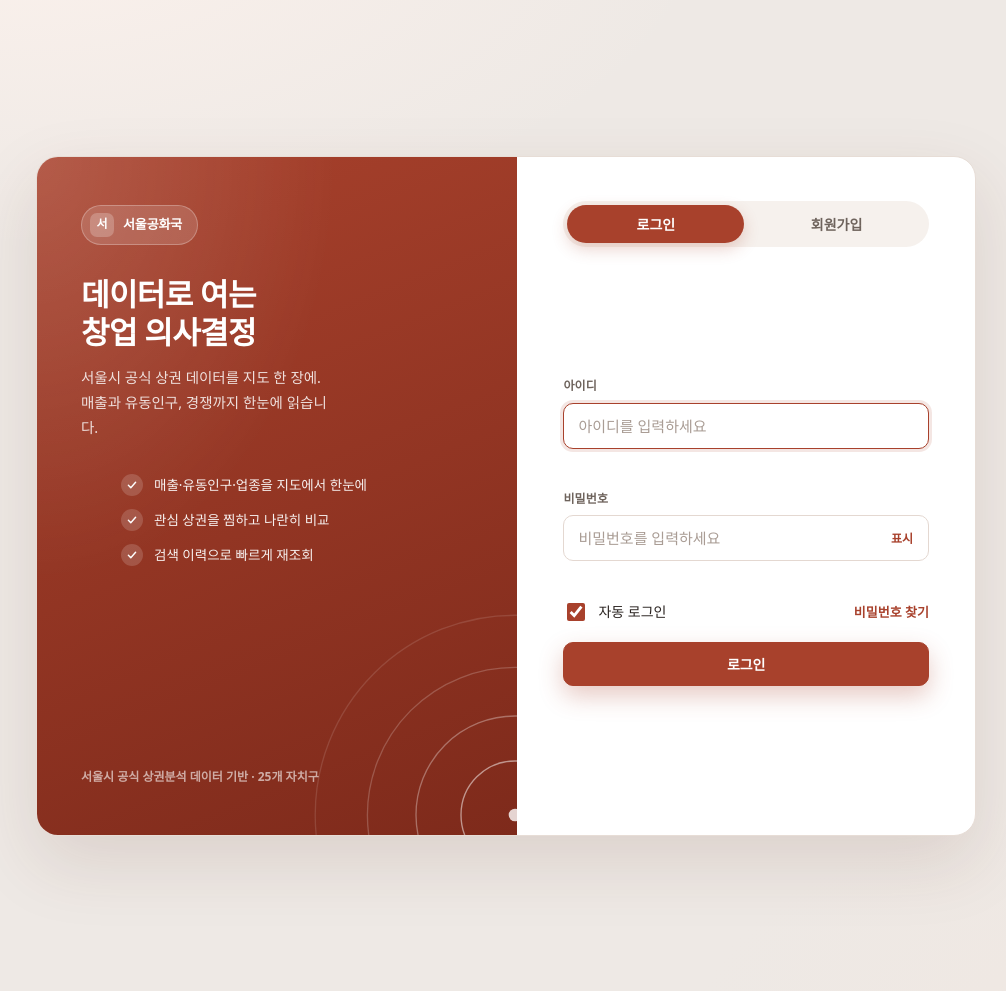
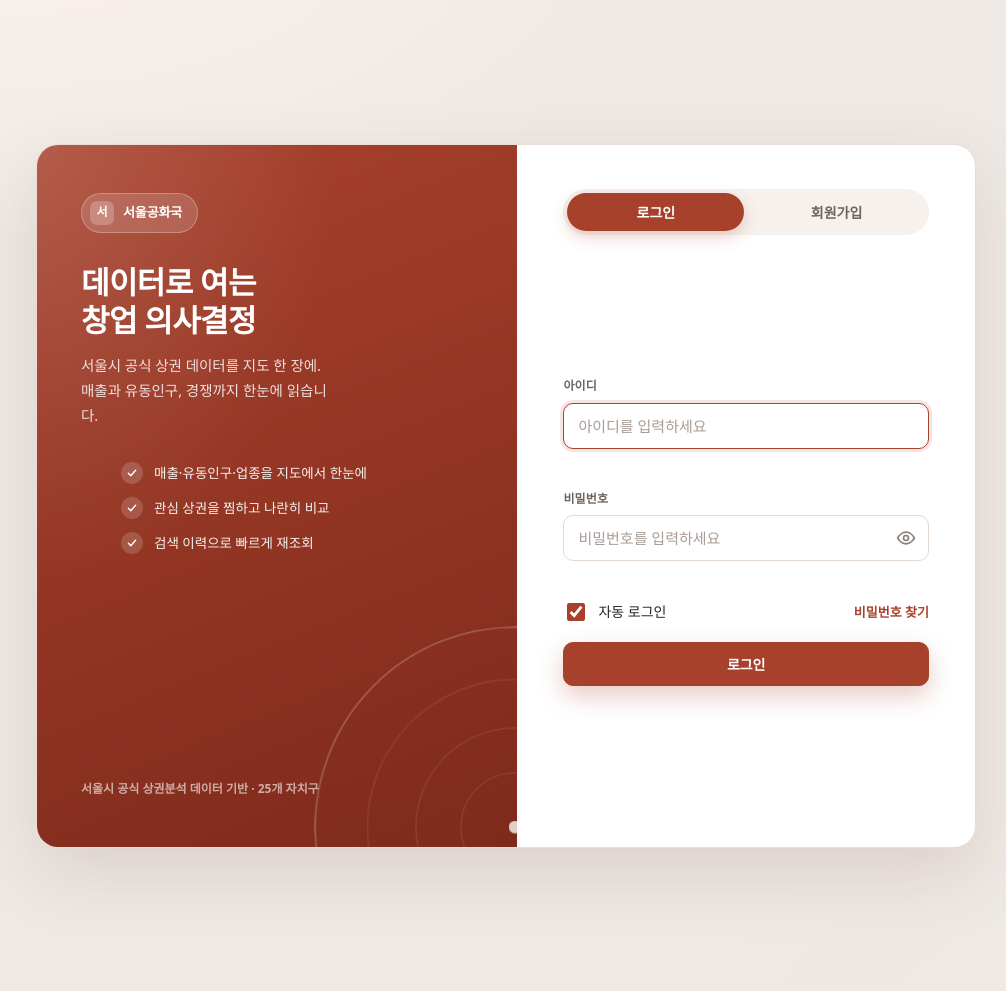
Before and after one commit to sangkwon-poly/sangkwon-platform-poly, a Spring Boot app: page /member/login in a window 1280 px wide. Shown: the whole page, without its empty margins (134-1140 px from the left). Run offline with Spring Boot 4, Linux system fonts and the light colour scheme; some of the project's set-up classes (security, data sources, template engines, error pages and the like) are left out, and stand-ins take their place; some web fonts are replaced.

Commit message:
feat: 로그인/회원가입 UX 강화 (비밀번호 강도·눈 아이콘·CapsLock·성능)
- 회원가입 비밀번호 강도 미터(약함/보통/강함)를 입력 즉시 표시
- 비밀번호 표시 토글을 눈 아이콘으로 통일
- 비밀번호 입력 중 CapsLock 켜짐을 앰버로 안내
- 브라우저 자동완성이 강제하는 노란 배경을 표면색으로 보정
- 히어로 배경 반경을 은은한 레이더 펄스로(모션 최소화 설정 존중)
- 중복 확인 결과를 캐시해 같은 값 재조회 방지, 폰트 CDN preconnect
- 카드 높이를 704px로 통일(강도 미터 추가분 반영)

```diff
--- a/src/main/resources/static/member/css/member.css
+++ b/src/main/resources/static/member/css/member.css
@@ -36,6 +36,7 @@
 
   /* 상태색 */
   --ok: #4E7A3E;
+  --warn: #B8761F;
   --danger: #C0392B;
 
   /* 라운드 */
@@ -447,6 +448,16 @@ p {
   cursor: not-allowed;
 }
 
+/* 브라우저 자동완성이 강제하는 노란 배경을 표면색으로 덮는다 */
+.input:-webkit-autofill,
+.input:-webkit-autofill:hover,
+.input:-webkit-autofill:focus {
+  -webkit-text-fill-color: var(--ink);
+  -webkit-box-shadow: 0 0 0 1000px var(--surface) inset;
+  caret-color: var(--ink);
+  transition: background-color 9999s ease-out 0s;
+}
+
 .input--invalid,
 .input[aria-invalid="true"] {
   border-color: var(--danger);
@@ -494,6 +505,11 @@ textarea.input {
   color: var(--ok);
 }
 
+/* CapsLock 등 주의 안내는 앰버로 */
+.field__error.is-warn {
+  color: var(--warn);
+}
+
 /* 접미 요소가 있는 인풋(비밀번호 표시 토글 등) */
 .input-affix {
   position: relative;
@@ -502,7 +518,7 @@ textarea.input {
 }
 
 .input-affix .input {
-  padding-right: 66px;
+  padding-right: 48px;
 }
 
 .input-affix__btn {
@@ -524,6 +540,81 @@ textarea.input {
 .input-affix__btn:hover {
   background: var(--surface-2);
 }
+
+/* 비밀번호 표시 토글: 눈 아이콘 */
+.input-affix__btn--icon {
+  display: inline-flex;
+  align-items: center;
+  justify-content: center;
+  width: 34px;
+  padding: 0;
+  color: var(--muted-2);
+  transition: color .15s ease, background .15s ease;
+}
+
+.input-affix__btn--icon:hover {
+  color: var(--brand);
+}
+
+.input-affix__btn--icon svg {
+  width: 20px;
+  height: 20px;
+  fill: none;
+  stroke: currentColor;
+  stroke-width: 2;
+  stroke-linecap: round;
+  stroke-linejoin: round;
+}
+
+.input-affix__btn--icon .ic-eye-off {
+  display: none;
+}
+
+.input-affix__btn--icon[aria-pressed="true"] .ic-eye {
+  display: none;
+}
+
+.input-affix__btn--icon[aria-pressed="true"] .ic-eye-off {
+  display: block;
+}
+
+/* 비밀번호 강도 미터 */
+.pw-meter {
+  display: flex;
+  align-items: center;
+  gap: 10px;
+  margin-top: -2px;
+}
+
+.pw-meter__bars {
+  flex: 1;
+  display: grid;
+  grid-template-columns: repeat(3, 1fr);
+  gap: 5px;
+}
+
+.pw-meter__bars span {
+  height: 4px;
+  border-radius: 3px;
+  background: var(--line);
+  transition: background .2s ease;
+}
+
+.pw-meter__label {
+  min-width: 3em;
+  text-align: right;
+  font-size: 11px;
+  font-weight: 700;
+  color: var(--muted-2);
+}
+
+.pw-meter[data-level="1"] .pw-meter__bars span:nth-child(-n+1) { background: var(--danger); }
+.pw-meter[data-level="2"] .pw-meter__bars span:nth-child(-n+2) { background: var(--warn); }
+.pw-meter[data-level="3"] .pw-meter__bars span { background: var(--ok); }
+
+.pw-meter[data-level="1"] .pw-meter__label { color: var(--danger); }
+.pw-meter[data-level="2"] .pw-meter__label { color: var(--warn); }
+.pw-meter[data-level="3"] .pw-meter__label { color: var(--ok); }
 
 /* --------------------------------------------------------------------
  * 7. 탭 (pill)
@@ -616,7 +707,7 @@ textarea.input {
   grid-template-columns: 1.05fr 1fr;
   width: 100%;
   max-width: 940px;
-  min-height: 680px;
+  min-height: 704px;
   background: var(--surface);
   border: 1px solid var(--line);
   border-radius: 22px;
@@ -648,6 +739,31 @@ textarea.input {
   color: #fff;
   z-index: -1;
   pointer-events: none;
+}
+
+/* 상권 반경을 은유한 레이더 펄스: 안쪽에서 바깥으로 번지는 밝기 */
+.auth-hero__deco .ring {
+  opacity: .1;
+  animation: radar 3.8s ease-in-out infinite;
+}
+
+.auth-hero__deco .ring:nth-of-type(2) { animation-delay: .4s; }
+.auth-hero__deco .ring:nth-of-type(3) { animation-delay: .8s; }
+.auth-hero__deco .ring:nth-of-type(4) { animation-delay: 1.2s; }
+
+.auth-hero__deco .ping-core {
+  opacity: .55;
+  animation: corepulse 3.8s ease-in-out infinite;
+}
+
+@keyframes radar {
+  0%, 55%, 100% { opacity: .1; }
+  28% { opacity: .48; }
+}
+
+@keyframes corepulse {
+  0%, 100% { opacity: .5; }
+  50% { opacity: 1; }
 }
 
 .auth-hero__brand {
--- a/src/main/resources/static/member/js/auth.js
+++ b/src/main/resources/static/member/js/auth.js
@@ -54,13 +54,9 @@
     tabs.forEach(function (t) {
       t.addEventListener('click', function () { activateTab(t.getAttribute('data-tab')); });
     });
-    // 폼 하단 "회원가입/로그인" 전환 링크
-    document.querySelectorAll('[data-goto-tab]').forEach(function (b) {
-      b.addEventListener('click', function () { activateTab(b.getAttribute('data-goto-tab')); });
-    });
 
     /* ---------------------------------------------------------------
-     * 비밀번호 표시 토글
+     * 비밀번호 표시 토글 (아이콘은 aria-pressed 상태로 CSS가 전환)
      * ------------------------------------------------------------- */
     document.querySelectorAll('[data-toggle-pw]').forEach(function (btn) {
       btn.addEventListener('click', function () {
@@ -68,7 +64,6 @@
         if (!input) return;
         var show = input.type === 'password';
         input.type = show ? 'text' : 'password';
-        btn.textContent = show ? '숨김' : '표시';
         btn.setAttribute('aria-pressed', show ? 'true' : 'false');
         btn.setAttribute('aria-label', show ? '비밀번호 숨김' : '비밀번호 표시');
       });
@@ -89,6 +84,7 @@
       if (errEl) {
         errEl.textContent = message || '';
         errEl.classList.toggle('is-ok', state === 'ok');
+        errEl.classList.remove('is-warn');
       }
     }
     function setError(inputId, message) { setField(inputId, message, 'error'); }
@@ -105,11 +101,21 @@
     /* ---------------------------------------------------------------
      * 회원가입 실시간 검증 (디바운스 + 서버 중복확인)
      * ------------------------------------------------------------- */
+    // 같은 값은 다시 조회하지 않도록 결과를 캐시(오류 결과 null은 캐시하지 않음)
+    var availCache = { 'check-login-id': {}, 'check-email': {} };
     function availability(path, param, value) {
+      var cache = availCache[path];
+      if (cache && Object.prototype.hasOwnProperty.call(cache, value)) {
+        return Promise.resolve(cache[value]);
+      }
       return fetch('/api/members/' + path + '?' + param + '=' + encodeURIComponent(value),
           { headers: { Accept: 'application/json' } })
         .then(function (r) { return r.ok ? r.json() : null; })
-        .then(function (b) { return (b && b.data) ? b.data.available : null; })
+        .then(function (b) {
+          var a = (b && b.data) ? b.data.available : null;
+          if (cache && a !== null) cache[value] = a;
+          return a;
+        })
         .catch(function () { return null; });
     }
     var sPw = document.getElementById('signup-pw');
@@ -159,6 +165,28 @@
       setField('signup-nick', '사용 가능한 닉네임입니다.', 'ok'); set('nick', true);
     });
 
+    // 비밀번호 강도 미터: 길이 + 문자 종류로 약함/보통/강함
+    var pwMeter = document.getElementById('signup-pw-meter');
+    var pwMeterLabel = pwMeter.querySelector('.pw-meter__label');
+    var STRENGTH_LABEL = ['비밀번호 안전도', '약함', '보통', '강함'];
+    function pwStrength(v) {
+      if (v.length < 8) return 0;
+      var score = 0;
+      if (/[a-z]/.test(v)) score++;
+      if (/[A-Z]/.test(v)) score++;
+      if (/\d/.test(v)) score++;
+      if (/[^A-Za-z0-9]/.test(v)) score++;
+      if (v.length >= 12) score++;
+      if (score <= 2) return 1;
+      if (score <= 3) return 2;
+      return 3;
+    }
+    function renderStrength(v) {
+      var lvl = pwStrength(v);
+      pwMeter.setAttribute('data-level', String(lvl));
+      pwMeterLabel.textContent = STRENGTH_LABEL[lvl];
+    }
+
     function checkPw2() {
       var v = sPw2.value;
       if (!v) { clearError('signup-pw2'); set('pw2', false); return; }
@@ -171,9 +199,37 @@
       else if (v.length < 8) { setError('signup-pw', '비밀번호는 8자 이상이어야 합니다.'); set('pw', false); }
       else if (v.length > 72) { setError('signup-pw', '비밀번호는 72자 이하여야 합니다.'); set('pw', false); }
       else { clearError('signup-pw'); set('pw', true); }
+      renderStrength(v);
       checkPw2();
     });
     sPw2.addEventListener('input', checkPw2);
+
+    /* ---------------------------------------------------------------
+     * CapsLock 경고 (비밀번호 입력칸, 포커스 중 + 빨간 에러가 없을 때만)
+     * ------------------------------------------------------------- */
+    function watchCaps(inputId) {
+      var input = document.getElementById(inputId);
+      var errEl = document.getElementById(inputId + '-error');
+      if (!input || !errEl) return;
+      function clearWarn() {
+        if (errEl.classList.contains('is-warn')) { errEl.textContent = ''; errEl.className = 'field__error'; }
+      }
+      function update(e) {
+        if (input.classList.contains('input--invalid')) return;
+        var on = e.getModifierState && e.getModifierState('CapsLock');
+        if (on && document.activeElement === input) {
+          errEl.textContent = 'Caps Lock이 켜져 있습니다.';
+          errEl.className = 'field__error is-warn';
+        } else {
+          clearWarn();
+        }
+      }
+      input.addEventListener('keydown', update);
+      input.addEventListener('keyup', update);
+      input.addEventListener('blur', clearWarn);
+    }
+    watchCaps('login-pw');
+    watchCaps('signup-pw');
 
     /* ---------------------------------------------------------------
      * 제출 중 버튼 로딩 상태
--- a/src/main/resources/static/member/login.html
+++ b/src/main/resources/static/member/login.html
@@ -5,6 +5,7 @@
   <meta name="viewport" content="width=device-width, initial-scale=1" />
   <title>로그인 · 회원가입 · 서울공화국</title>
   <meta name="description" content="서울공화국 상권분석 플랫폼 로그인/회원가입. 서울시 공식 상권 데이터를 지도 위에서 확인하세요." />
+  <link rel="preconnect" href="https://cdn.jsdelivr.net" crossorigin />
   <link rel="stylesheet" href="https://cdn.jsdelivr.net/gh/orioncactus/pretendard/dist/web/static/pretendard.css" />
   <link rel="stylesheet" href="css/member.css" />
 </head>
@@ -16,12 +17,12 @@
       <aside class="auth-hero" aria-label="서비스 소개">
         <svg class="auth-hero__deco" viewBox="0 0 400 400" aria-hidden="true" focusable="false">
           <g fill="none" stroke="currentColor">
-            <circle cx="320" cy="300" r="60" stroke-width="1.5" opacity=".5" />
-            <circle cx="320" cy="300" r="110" stroke-width="1.5" opacity=".32" />
-            <circle cx="320" cy="300" r="164" stroke-width="1.5" opacity=".2" />
-            <circle cx="320" cy="300" r="222" stroke-width="1.5" opacity=".12" />
+            <circle class="ring" cx="320" cy="300" r="60" stroke-width="1.5" />
+            <circle class="ring" cx="320" cy="300" r="110" stroke-width="1.5" />
+            <circle class="ring" cx="320" cy="300" r="164" stroke-width="1.5" />
+            <circle class="ring" cx="320" cy="300" r="222" stroke-width="1.5" />
           </g>
-          <circle cx="320" cy="300" r="7" fill="currentColor" opacity=".8" />
+          <circle class="ping-core" cx="320" cy="300" r="7" fill="currentColor" />
         </svg>
 
         <a class="auth-hero__brand" href="/">
@@ -79,7 +80,10 @@
             <label class="label" for="login-pw">비밀번호</label>
             <div class="input-affix">
               <input class="input" type="password" id="login-pw" name="password" autocomplete="current-password" placeholder="비밀번호를 입력하세요" />
-              <button type="button" class="input-affix__btn" data-toggle-pw="login-pw" aria-label="비밀번호 표시">표시</button>
+              <button type="button" class="input-affix__btn input-affix__btn--icon" data-toggle-pw="login-pw" aria-label="비밀번호 표시" aria-pressed="false">
+                <svg class="ic-eye" viewBox="0 0 24 24" aria-hidden="true"><path d="M2 12s3.6-7 10-7 10 7 10 7-3.6 7-10 7-10-7-10-7z" /><circle cx="12" cy="12" r="3" /></svg>
+                <svg class="ic-eye-off" viewBox="0 0 24 24" aria-hidden="true"><path d="M3 3l18 18" /><path d="M10.6 6.2A9.9 9.9 0 0 1 12 6c6.4 0 10 7 10 7a16.8 16.8 0 0 1-3.3 3.9" /><path d="M6.6 6.6A16.8 16.8 0 0 0 2 12s3.6 7 10 7c1.4 0 2.7-.3 4-.8" /></svg>
+              </button>
             </div>
             <span class="field__error" id="login-pw-error"></span>
           </div>
@@ -120,7 +124,10 @@
               <label class="label" for="signup-pw">비밀번호</label>
               <div class="input-affix">
                 <input class="input" type="password" id="signup-pw" name="password" autocomplete="new-password" placeholder="8자 이상" />
-                <button type="button" class="input-affix__btn" data-toggle-pw="signup-pw" aria-label="비밀번호 표시">표시</button>
+                <button type="button" class="input-affix__btn input-affix__btn--icon" data-toggle-pw="signup-pw" aria-label="비밀번호 표시" aria-pressed="false">
+                  <svg class="ic-eye" viewBox="0 0 24 24" aria-hidden="true"><path d="M2 12s3.6-7 10-7 10 7 10 7-3.6 7-10 7-10-7-10-7z" /><circle cx="12" cy="12" r="3" /></svg>
+                  <svg class="ic-eye-off" viewBox="0 0 24 24" aria-hidden="true"><path d="M3 3l18 18" /><path d="M10.6 6.2A9.9 9.9 0 0 1 12 6c6.4 0 10 7 10 7a16.8 16.8 0 0 1-3.3 3.9" /><path d="M6.6 6.6A16.8 16.8 0 0 0 2 12s3.6 7 10 7c1.4 0 2.7-.3 4-.8" /></svg>
+                </button>
               </div>
               <span class="field__error" id="signup-pw-error"></span>
             </div>
@@ -130,6 +137,11 @@
               <input class="input" type="password" id="signup-pw2" name="passwordConfirm" autocomplete="new-password" placeholder="다시 입력" />
               <span class="field__error" id="signup-pw2-error"></span>
             </div>
+          </div>
+
+          <div class="pw-meter" id="signup-pw-meter" data-level="0" aria-hidden="true">
+            <div class="pw-meter__bars"><span></span><span></span><span></span></div>
+            <span class="pw-meter__label">비밀번호 안전도</span>
           </div>
 
           <button type="submit" class="btn btn--primary btn--block" data-submit="signup" disabled>회원가입</button>
```
